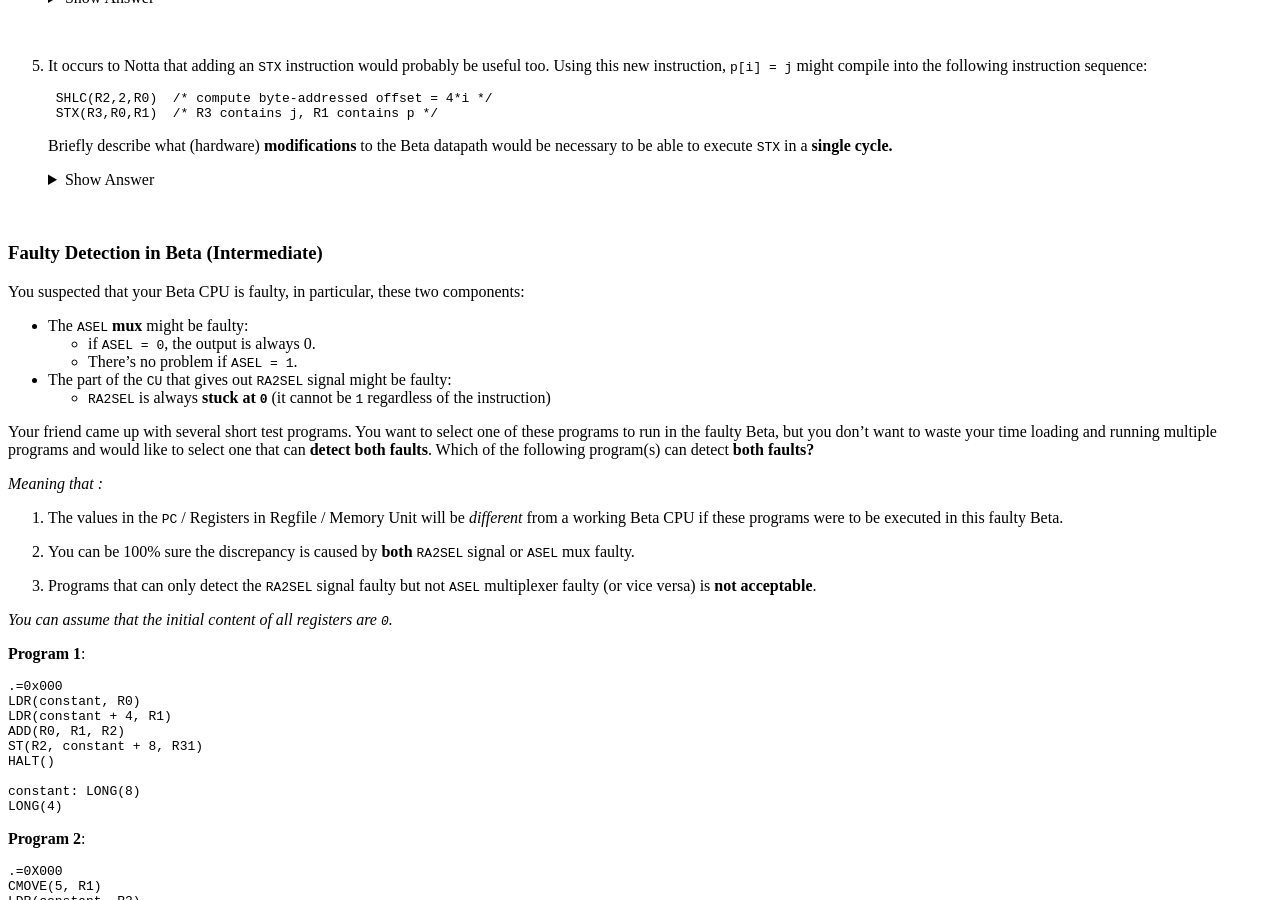
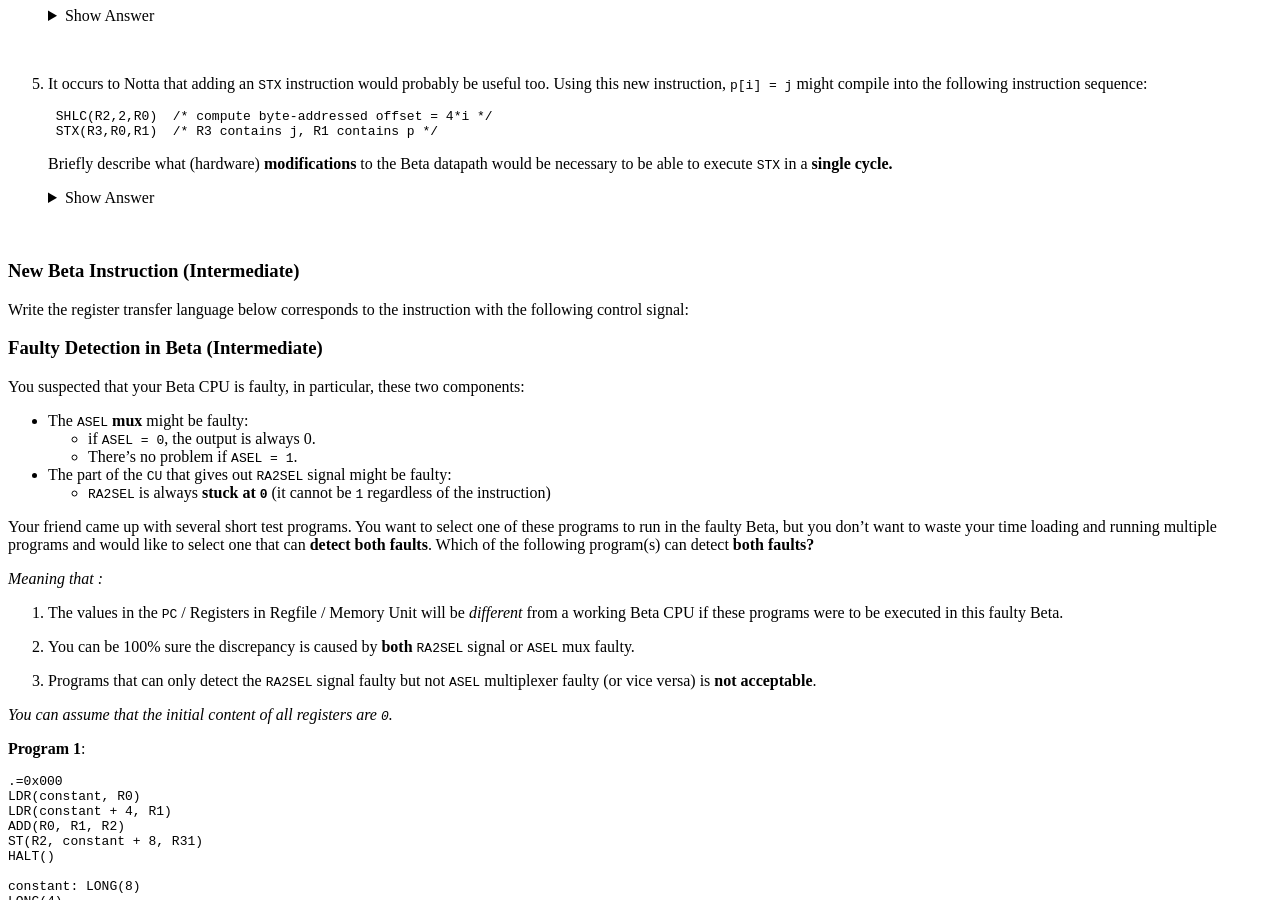
Before and after one commit to natalieagus/natalieagus.github.io, a Jekyll site: the page built from 50002/50002problem_set_5.md, in a window 1280 px wide and 900 px high, scrolled down 3139 px. Built offline with Jekyll 4.4.1, drawn with Linux system fonts in a browser that asks for light colours; formulas are drawn with MathJax 3; a script that is not in the unit is left out; the repository's description, which GitHub fills in, is left out; some of the changed lines change nothing that is shown; some of the changed text lies outside the part shown.

Commit message:
50002/50002problem_set_5.md updated from https://stackedit.io/

```diff
--- a/50002/50002problem_set_5.md
+++ b/50002/50002problem_set_5.md
@@ -274,6 +274,10 @@ Notta Kalew, a somewhat fumble-fingered lab assistant, has deleted the opcode fi
 	{::options parse_block_html="false" /}
 
 
+### New Beta Instruction (Intermediate)
+Write the register transfer language below corresponds to the instruction with the following control signal:
+
+
 ### Faulty Detection in Beta (Intermediate)
 
 You suspected that your Beta CPU is faulty, in particular, these two components:
@@ -392,6 +396,7 @@ For each of the statements below, indicate whether they're True or False and pro
 	<br/>
 	{::options parse_block_html="false" /}
 <!--stackedit_data:
-eyJoaXN0b3J5IjpbLTQ2NDczMzc2MywxMjQyNTQwOTA5LDcyOD
-I4NDI1OCwyMDY3ODkzNzI1LC0xMTIwNDM5Nzg1XX0=
+eyJoaXN0b3J5IjpbLTc5MDU0NDY3NCwtNDY0NzMzNzYzLDEyND
+I1NDA5MDksNzI4Mjg0MjU4LDIwNjc4OTM3MjUsLTExMjA0Mzk3
+ODVdfQ==
 -->
```
